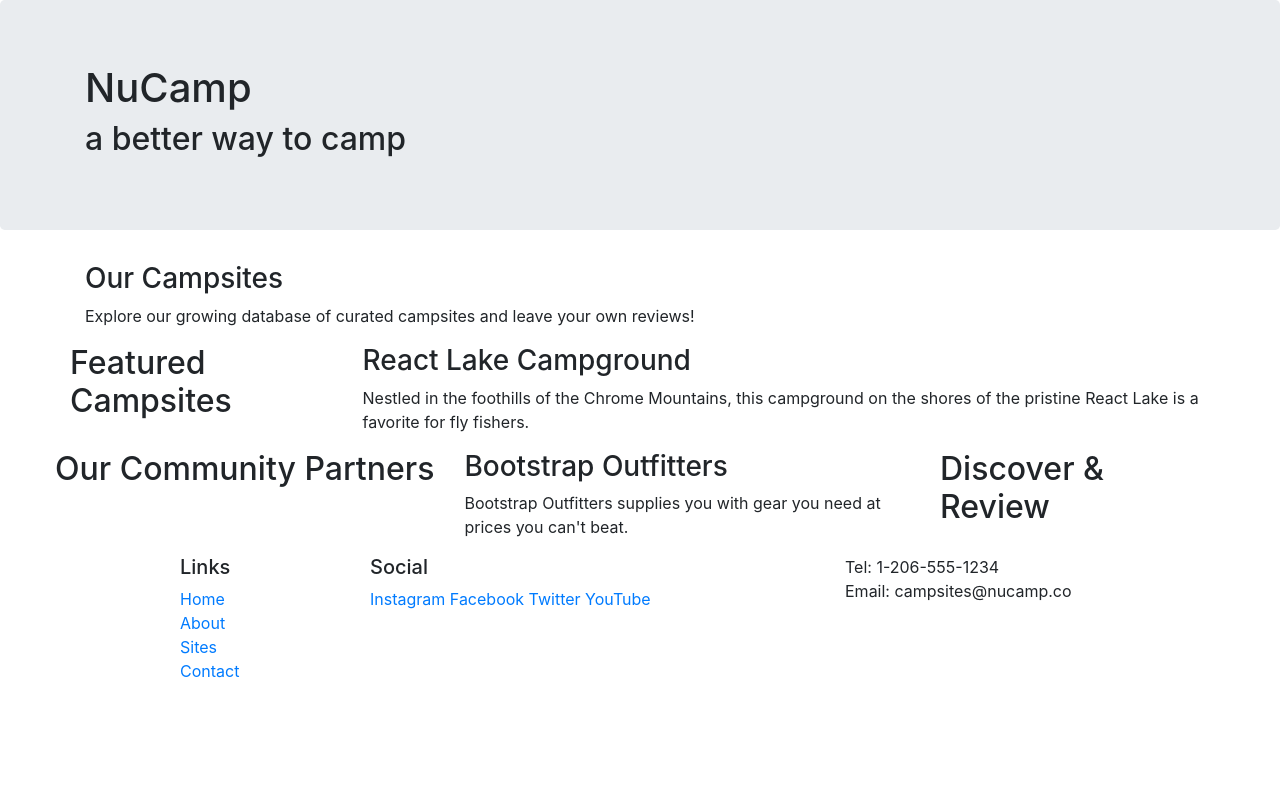
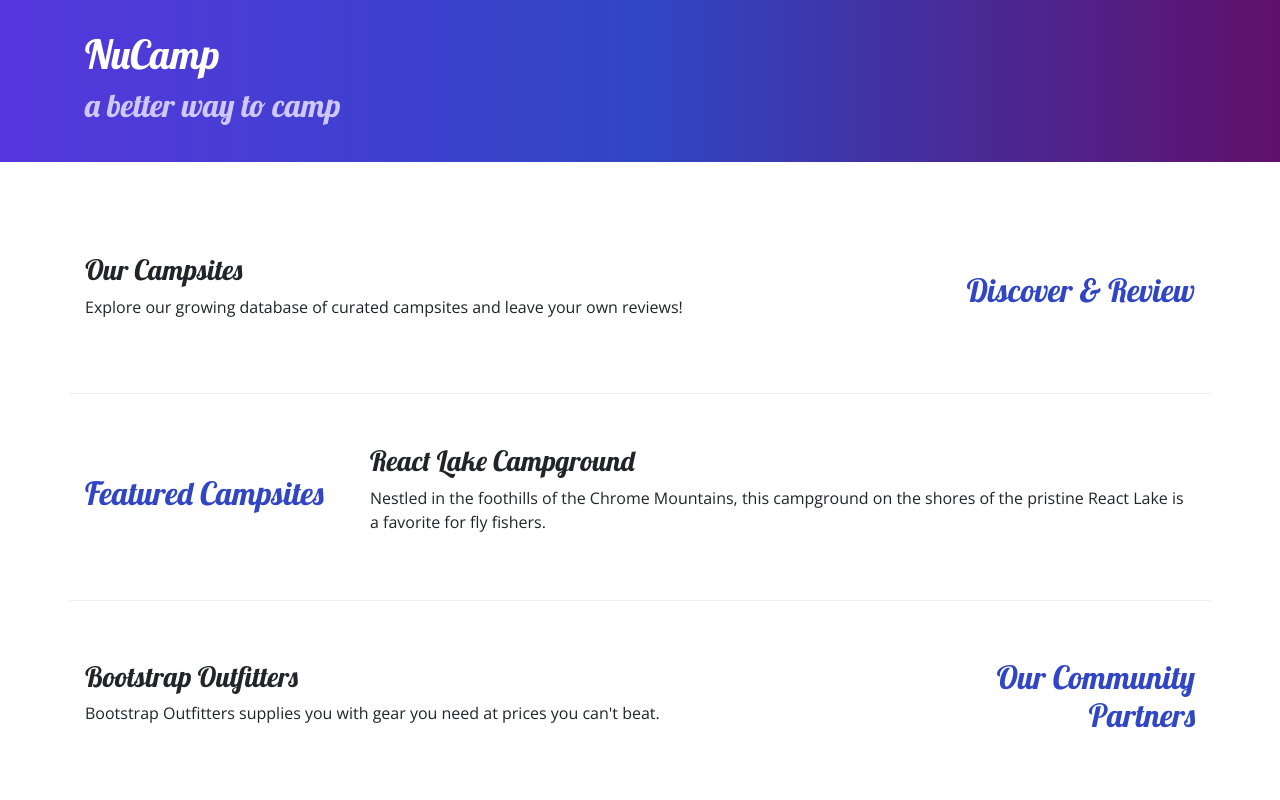
Before and after one commit to biohazard1029/Bootstrap---NuCamp-site-copy, a website: page index.html in a window 1280 px wide. Shown: the top 800 px of the page. Drawn offline with nearby package versions, Linux system fonts and the light colour scheme.

Commit message:
Bootstrap Styled Website

```diff
--- /dev/null
+++ b/css/styles.css
@@ -0,0 +1,32 @@
+body {
+    font-family: "Open Sans", sans-serif;
+}
+
+h1, h2, h3 {
+    font-family: "Lobster", cursive;
+}
+
+h2 {
+    color: #3046c5;
+}
+
+header h2 {
+    color: #cec8ff;
+}
+
+footer {
+    background-image: linear-gradient(#CEC8FF, white);
+    padding: 20px 0;
+}
+
+.jumbotron {
+    padding: 30px;
+    background-image: linear-gradient(to right, #5637DD, #3046C5, #60106B);
+    color: white;
+}
+
+.row-content {
+    padding: 50px 0;
+    border-bottom: 1px ridge;
+    min-height: 200px;
+}
--- a/index.html
+++ b/index.html
@@ -5,12 +5,15 @@
     <meta charset="ut f-8" />
     <meta name="viewport" content="width=device-width, initial-scale=1" />
     <link rel="stylesheet" href="node_modules/bootstrap/dist/css/bootstrap.min.css" />
+    <link rel="stylesheet" href="https://fonts.googleapis.com/css?family=Lobster|Open+Sans" />
+    <link rel="stylesheet" href="css/styles.css" />
+
     <title>NuCamp: A Better Way To Camp</title>
 </head>
 
 <body>
 
-    <header class="jumbotron">
+    <header class="jumbotron jumbotron-fluid">
         <div class="container">
             <div class="row">
                 <div class="col">
@@ -22,28 +25,29 @@
     </header>
 
     <div class="container">
-            <div class="row">
+            <div class="row row-content align-items-center">
                 <div class="col-sm-4 order-sm-last col-md-3">
-                    <h2>Discover & Review</h2>
+                    <h2 class="text-sm-right">Discover & Review</h2>
                 </div>
                 <div class="col">
                     <h3>Our Campsites</h3>
                     <p>Explore our growing database of curated campsites and leave your own reviews!</p>
                 </div>
+            </div>
 
-            <div class="row">
+            <div class="row row-content align-items-center">
                 <div class="col-sm-4 col-md-3">
                     <h2>Featured Campsites</h2>
                 </div>
                 <div class="col">
-                    <h3>React Lake Campground</h3>
-                    <p>Nestled in the foothills of the Chrome Mountains, this campground on the shores of the pristine React Lake is a favorite for fly fishers.</p>
+                        <h3>React Lake Campground</h3>
+                        <p>Nestled in the foothills of the Chrome Mountains, this campground on the shores of the pristine React Lake is a favorite for fly fishers.</p>
                     </div>
                 </div>
 
-            <div class="row">
-                <div class="col-sm-4 order-sm-last col-md-3"></div>
-                    <h2>Our Community Partners</h2>
+            <div class="row row-content align-items-center">
+                <div class="col-sm-4 order-sm-last col-md-3">
+                    <h2 class="text-sm-right">Our Community Partners</h2>
                 </div>
                 <div class="col">
                     <h3>Bootstrap Outfitters</h3>
@@ -64,14 +68,14 @@
                             <li><a href="#">Contact</a></li>
                         </ul>
                     </div>
-                    <div class="col-6 col-sm-5">
+                    <div class="col-6 col-sm-5 text-center">
                         <h5>Social</h5>
                         <a href="http://instagram.com/">Instagram</a>
                         <a href="http://facebook.com/">Facebook</a>
                         <a href="http://twitter.com/">Twitter</a>
                         <a href="http://youtube.com/">YouTube</a>
                     </div>
-                    <div class="col-sm-4">
+                    <div class="col-sm-4 text-center">
                         Tel: 1-206-555-1234<br />
                         Email: campsites@nucamp.co
                     </div>
```
